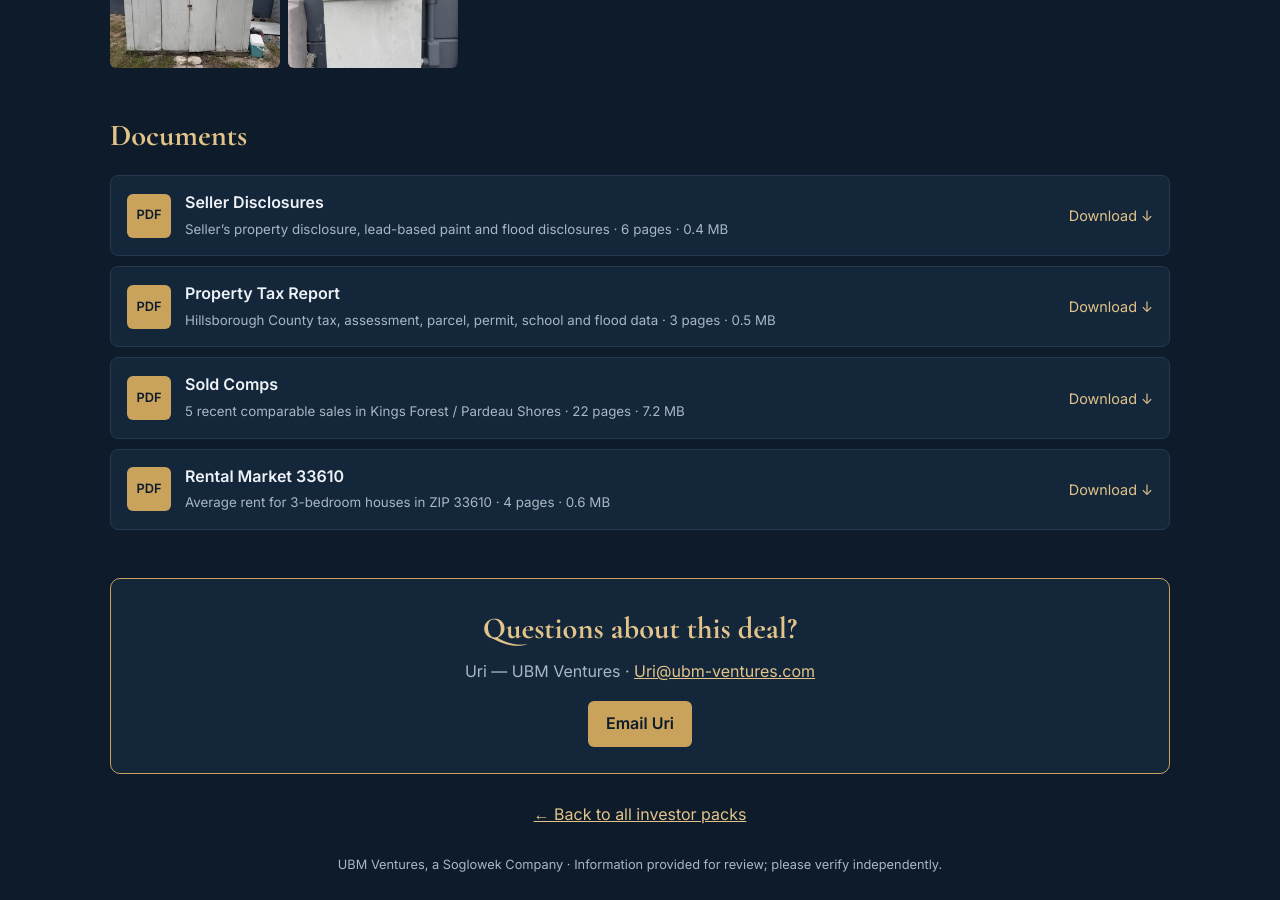
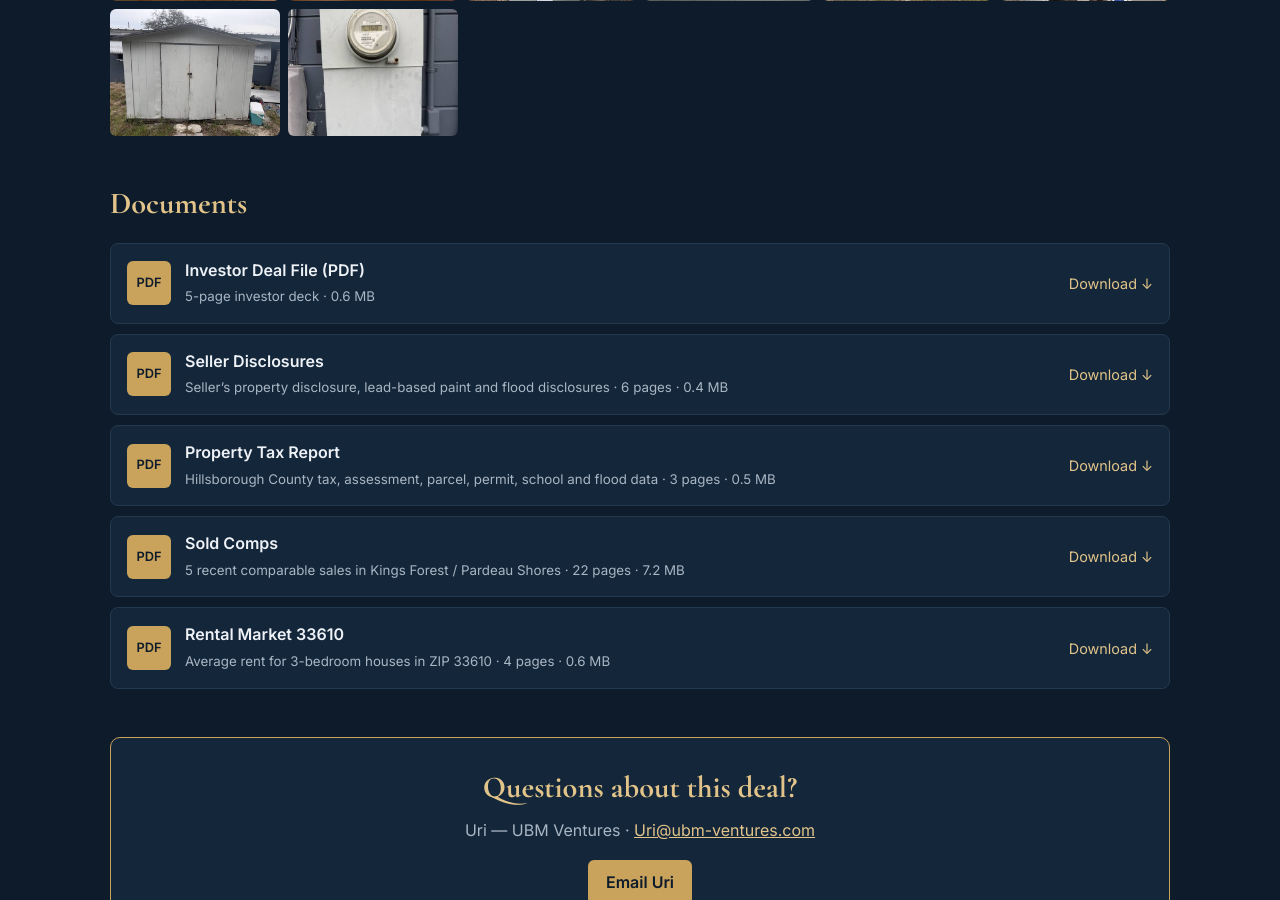
Before and after one commit to urisoglowek-ui/real_estate, a Jekyll site: the page built from deals/4503-n-72nd-st-tampa/index.html, in a window 1280 px wide and 900 px high, scrolled down 2679 px. Built offline with Jekyll 4.4.1, drawn with Linux system fonts in a browser that asks for light colours; some of the changed text lies outside the part shown.

Commit message:
Add the 4503 N 72nd St investor deal file PDF (#57)
Put the deck first in Documents and add a download button under the property facts. PDF metadata is stripped. The page stays noindex.

Co-authored-by: Cursor Agent <cursoragent@cursor.com>
Co-authored-by: urisoglowek-ui <urisoglowek-ui@users.noreply.github.com>

```diff
--- a/deals/4503-n-72nd-st-tampa/index.html
+++ b/deals/4503-n-72nd-st-tampa/index.html
@@ -94,6 +94,7 @@ footer{color:var(--soft);font-size:.8rem;padding:28px 0 40px;text-align:center}
 <div class="f"><span>County</span><b>Hillsborough</b></div>
 <div class="f"><span>Parcel ID</span><b>U-02-29-19-1MR-000002-00001.0 (Folio 041587-0000)</b></div>
 </div>
+<p style="margin-top:22px"><a class="btn" href="docs/4503-n-72nd-st-tampa-investor-deal-file.pdf" download>Download the deal file (PDF)</a></p>
 <h2>About the Property</h2>
 <p class="desc">A quick, simple fix-and-flip: a concrete block home in Tampa, in flood zone X. The original floor plan is 3 bedrooms / 1 bath, with added potential to finish the enclosed carport for a total of around 1,400 sq ft. It sits on an oversized 7,600 sq ft corner lot zoned RSC-6, for future value-add potential. Renovated, it can be ready for resale right after the holiday season — or keep it as a rental and possibly save on renovation cost. The roof was replaced in 2022.</p>
 <ul class="hl"><li>Concrete block</li><li>Flood zone X</li><li>7,600 sq ft corner lot</li><li>RSC-6 zoning</li><li>New roof 2022</li><li>Carport conversion upside</li></ul>
@@ -134,6 +135,7 @@ footer{color:var(--soft);font-size:.8rem;padding:28px 0 40px;text-align:center}
 </div>
 <h2>Documents</h2>
 <div class="docs">
+<a class="doc" href="docs/4503-n-72nd-st-tampa-investor-deal-file.pdf" download target="_blank" rel="noopener"><span class="ic">PDF</span><span><b>Investor Deal File (PDF)</b><small>5-page investor deck · 0.6 MB</small></span><span class="dl">Download ↓</span></a>
 <a class="doc" href="docs/4503-N-72nd-Seller-Disclosures.pdf" download target="_blank" rel="noopener"><span class="ic">PDF</span><span><b>Seller Disclosures</b><small>Seller’s property disclosure, lead-based paint and flood disclosures · 6 pages · 0.4 MB</small></span><span class="dl">Download ↓</span></a>
 <a class="doc" href="docs/4503-N-72nd-Property-Tax-Report.pdf" download target="_blank" rel="noopener"><span class="ic">PDF</span><span><b>Property Tax Report</b><small>Hillsborough County tax, assessment, parcel, permit, school and flood data · 3 pages · 0.5 MB</small></span><span class="dl">Download ↓</span></a>
 <a class="doc" href="docs/4503-N-72nd-Sold-Comps.pdf" download target="_blank" rel="noopener"><span class="ic">PDF</span><span><b>Sold Comps</b><small>5 recent comparable sales in Kings Forest / Pardeau Shores · 22 pages · 7.2 MB</small></span><span class="dl">Download ↓</span></a>
```
Also changed, not shown: 1 other file.
